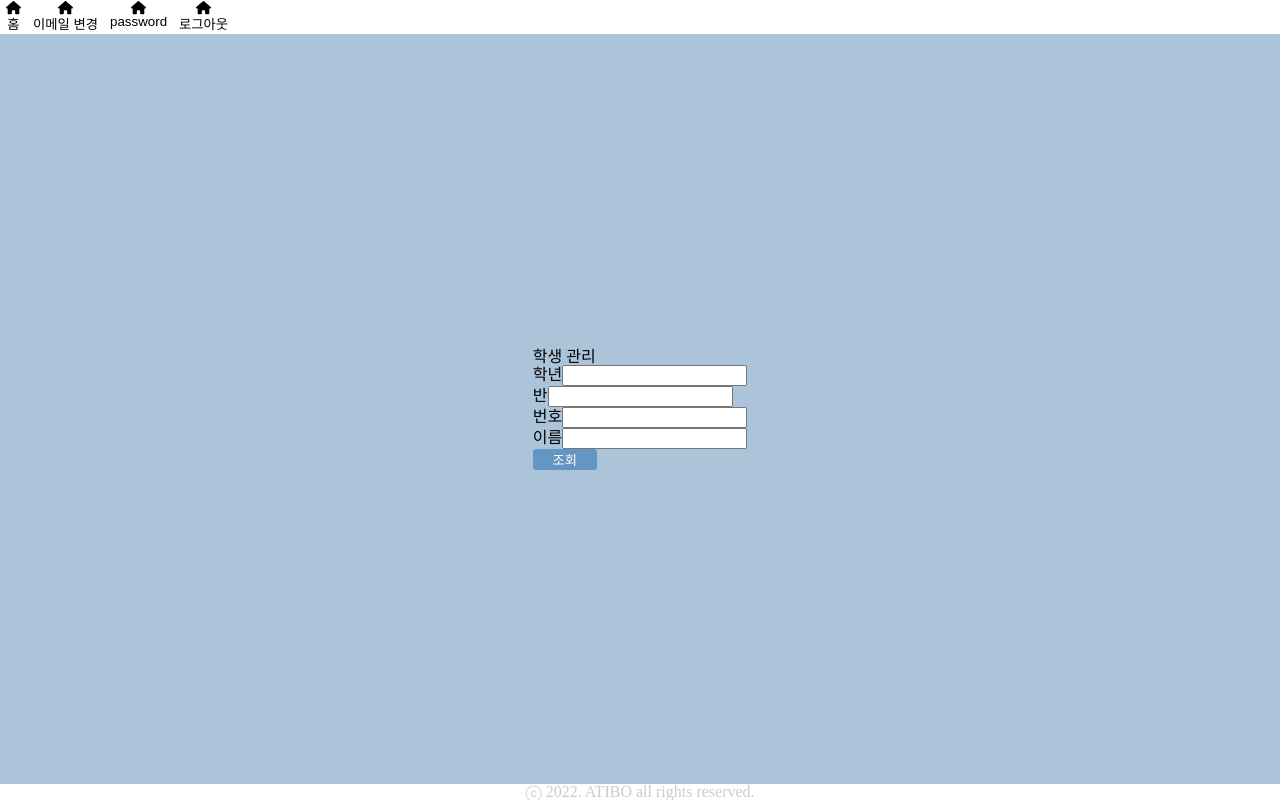
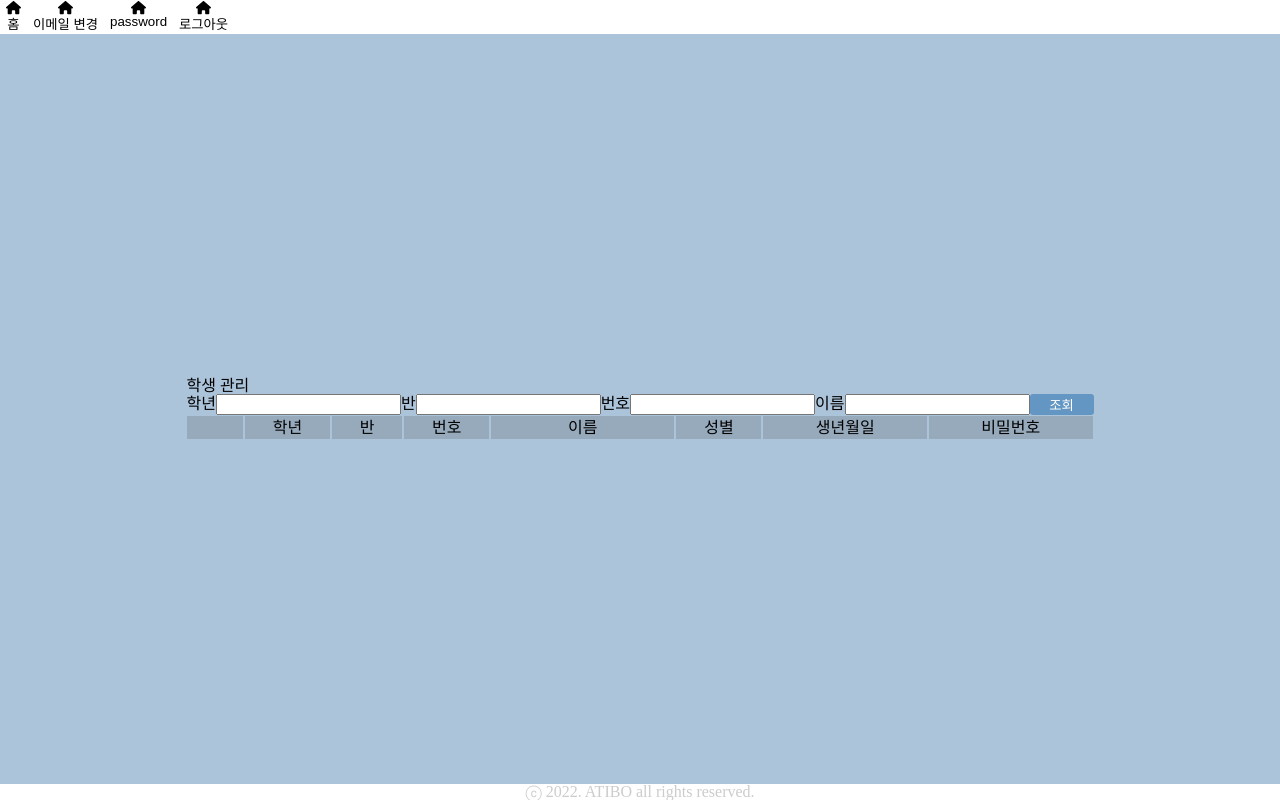
Before and after one commit to student-inbody-kiosk/ATIBO, a Vue app in the folder frontend/: page /admin/student in a window 1280 px wide. Built offline with nearby package versions, Linux system fonts and the light colour scheme.

Commit message:
FE:feat: create StudentLabel component

```diff
--- /dev/null
+++ b/frontend/src/components/admin/StudentLabel.vue
@@ -0,0 +1,58 @@
+<script setup lang="ts"></script>
+
+<template>
+    <tr class="student-label">
+        <th class="student-label__content index"></th>
+        <th class="student-label__content grade">학년</th>
+        <th class="student-label__content room">반</th>
+        <th class="student-label__content number">번호</th>
+        <th class="student-label__content name">이름</th>
+        <th class="student-label__content sex">성별</th>
+        <th class="student-label__content birth">생년월일</th>
+        <th class="student-label__content password">비밀번호</th>
+    </tr>
+</template>
+
+<style lang="scss" scoped>
+.student-label {
+    display: grid;
+    grid-template-areas: 'a b c d e e e f g g h h';
+}
+
+.student-label__content {
+    border: 0.1rem solid $admin-secondary;
+    padding: 0.2rem;
+
+    &.index {
+        grid-area: a;
+    }
+
+    &.grade {
+        grid-area: b;
+    }
+
+    &.room {
+        grid-area: c;
+    }
+
+    &.number {
+        grid-area: d;
+    }
+
+    &.name {
+        grid-area: e;
+    }
+
+    &.sex {
+        grid-area: f;
+    }
+
+    &.birth {
+        grid-area: g;
+    }
+
+    &.password {
+        grid-area: h;
+    }
+}
+</style>
--- a/frontend/src/views/admin/AdmStudentView.vue
+++ b/frontend/src/views/admin/AdmStudentView.vue
@@ -1,6 +1,7 @@
 <script setup lang="ts">
 import TheInput from '@/components/common/TheInput.vue';
 import TheButton from '@/components/common/TheButton.vue';
+import StudentLabel from '@/components/admin/StudentLabel.vue';
 
 import { ref } from 'vue';
 
@@ -25,9 +26,9 @@ const handleSubmit = function searchStudents() {
 </script>
 
 <template>
-    <div>
-        <h2>학생 관리</h2>
-        <section>
+    <div class="admin-student">
+        <div class="admin-student__header">학생 관리</div>
+        <section class="admin-student__searchbar">
             <TheInput
                 label="학년"
                 type="text"
@@ -59,7 +60,21 @@ const handleSubmit = function searchStudents() {
                 emitMessage="submit"
                 @submit="handleSubmit" />
         </section>
+        <section>
+            <table class="admin-student__table">
+                <StudentLabel />
+            </table>
+        </section>
     </div>
 </template>
 
-<style lang="scss"></style>
+<style lang="scss">
+.admin-student__searchbar {
+    display: flex;
+}
+
+.admin-student__table {
+    background-color: $gray-opacity;
+    width: 100%;
+}
+</style>
```
